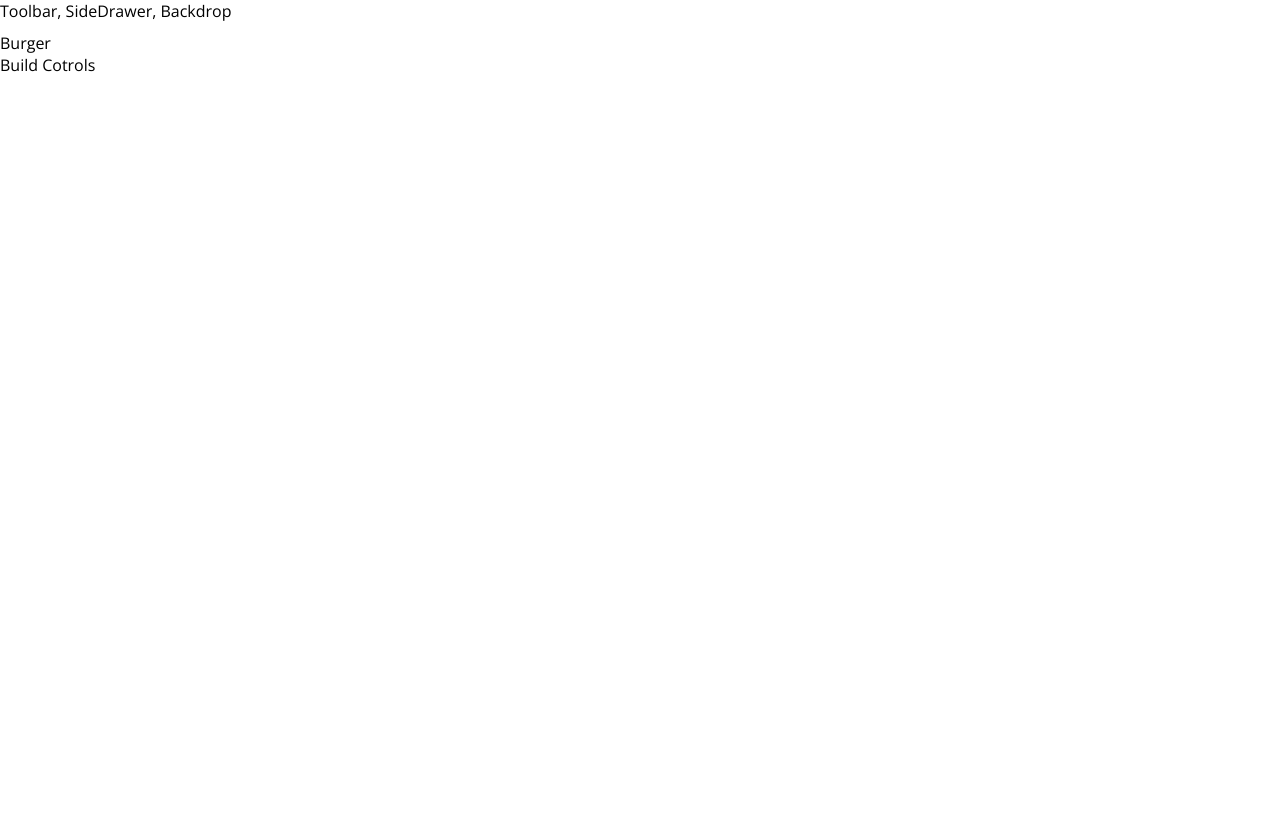
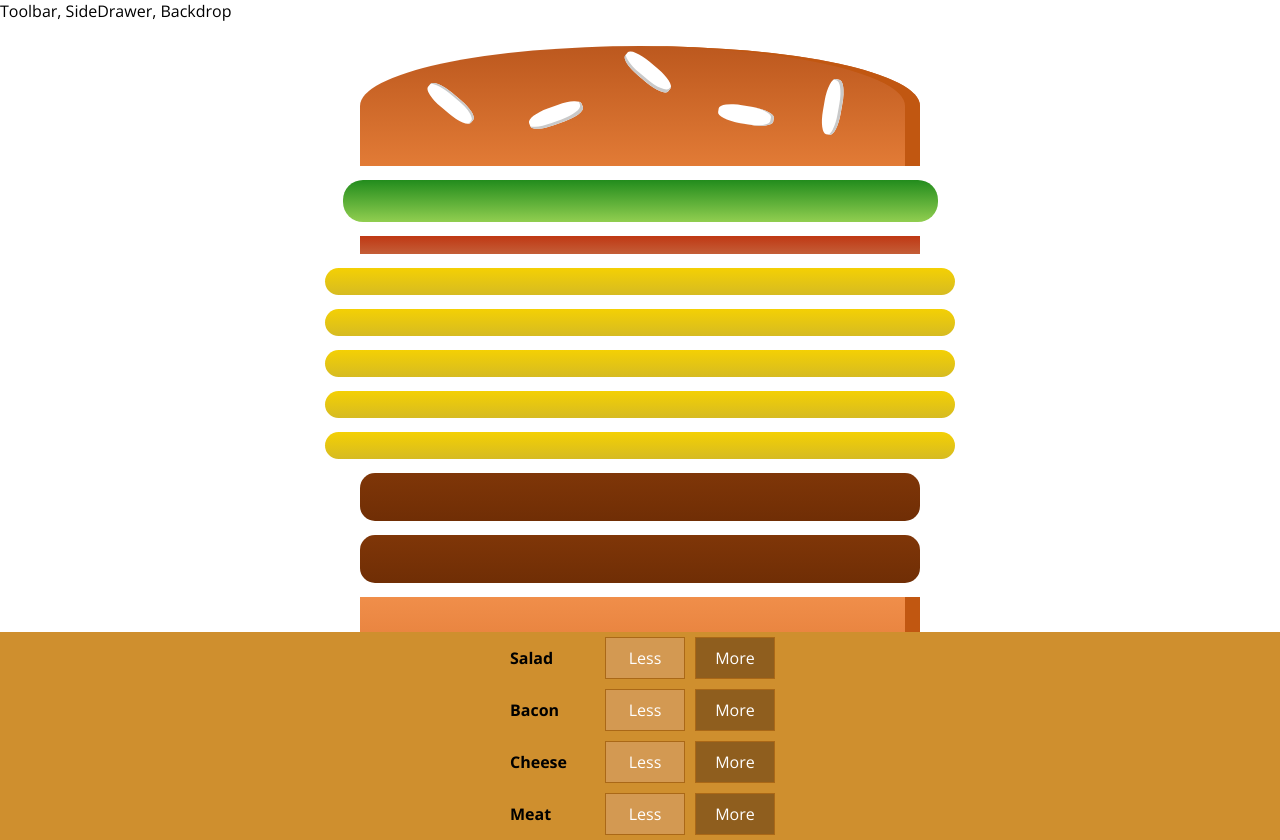
Before and after one commit to kumari-sudha/Burger, a React app: page / in a window 1280 px wide. Before the commit the page ends 800 px from the top, so only its background shows below. Built offline with nearby package versions, Linux system fonts and the light colour scheme.

Commit message:
BUrger with its build controls is made successfully

```diff
--- a/package.json
+++ b/package.json
@@ -44,6 +44,8 @@
     "postcss-normalize": "8.0.1",
     "postcss-preset-env": "6.7.0",
     "postcss-safe-parser": "4.0.1",
+    "prop-types": "^15.7.2",
+    "querystring": "^0.2.0",
     "react": "^16.12.0",
     "react-app-polyfill": "^1.0.5",
     "react-dev-utils": "^10.0.0",
--- a/public/index.html
+++ b/public/index.html
@@ -28,7 +28,7 @@
     <title>MyBurger</title>
   </head>
   <body>
-    <noscript>You need to enable JavaScript to run this app.</noscript>
+    <noscript>sudha</noscript>
     <div id="root"></div>
     <!--
       This HTML file is a template.
--- /dev/null
+++ b/src/components/Burger/BuildControls/BuildControl/BuildControl.css
@@ -0,0 +1,58 @@
+.buildControl{
+    display: flex;
+    flex-flow: row;
+    justify-content: space-between;
+    align-content: center;
+    margin: 5px 0;
+}
+
+.buildControl button{
+    display: block;
+    font: inherit;
+    padding: 5px;
+    margin: 0 5px;
+    width: 80px;
+    border: 1px solid #AA6817;
+    cursor: pointer;
+    outline: none;
+}
+
+
+.buildControl button:disabled {
+    background-color: #AC9980;
+    border: 1px solid #7E7365;
+    color: #ccc;
+    cursor: default;
+}
+
+.buildControl button:hover:disabled {
+    background-color: #AC9980;
+    color: #ccc;
+    cursor: not-allowed;
+}
+
+.label {
+    padding: 10px;
+    font-weight: bold;
+    width: 80px;
+}
+
+.buildControl .Less {
+    background-color: #D39952;
+    color: white;
+}
+
+.buildControl .More {
+    background-color: #8F5E1E;
+    color: white;
+}
+
+.buildControl .Less:hover, .buildControl .Less:active {
+    background-color: #DAA972;
+    color: white;
+}
+
+.buildControl .More:hover,.buildControl .More:active {
+    background-color: #99703F;
+    color: white;
+}
--- /dev/null
+++ b/src/components/Burger/BuildControls/BuildControl/BuildControl.js
@@ -0,0 +1,13 @@
+import React from "react";
+import "./BuildControl.css";
+const buildControl = props => {
+  return (
+    <div className="buildControl">
+      <div className="label">{props.label}</div>
+      <button className="Less">Less</button>
+      <button className="More">More</button>
+    </div>
+  );
+};
+
+export default buildControl;
--- /dev/null
+++ b/src/components/Burger/BuildControls/BuildControls.css
@@ -0,0 +1,9 @@
+.buildControls{
+    width: 100%;
+    background-color: #CF8F2E;
+    display: flex;
+    flex-flow: column;
+    align-items: center;
+    box-shadow: 0 2px 1px #ccc;
+    margin: auto;
+}
--- /dev/null
+++ b/src/components/Burger/BuildControls/BuildControls.js
@@ -0,0 +1,22 @@
+import React from 'react';
+import BuildControl from './BuildControl/BuildControl'
+import './BuildControls.css'
+
+const controls=[
+    {label:'Salad' , type:'salad'},
+    {label:'Bacon' , type:'bacon'},
+    {label:'Cheese' , type:'cheese'},
+    {label:'Meat' , type:'meat'}
+]
+
+const buildControls = (props) => {
+    return(
+        <div className="buildControls">
+             {controls.map(ctrl => (
+                 <BuildControl key={ctrl.label} label={ctrl.label}/>
+             ))}
+        </div>
+    )
+}
+
+export default buildControls;
--- /dev/null
+++ b/src/components/Burger/Burger.css
@@ -0,0 +1,26 @@
+.burger {
+  width: 100%;
+  margin: auto;
+  height: 250px;
+  overflow: scroll;
+  text-align: center;
+  font-weight: bold;
+  font-size: 1.2rem;
+}
+
+::-webkit-scrollbar {
+  display: none;
+}
+
+@media (min-width: 500px) and (min-height: 401px) {
+  .burger {
+    width: 450px;
+    height: 400px;
+  }
+}
+@media (min-width: 1000px) and (min-height: 700px) {
+  .burger {
+    width: 700px;
+    height: 600px;
+  }
+}
--- a/src/components/Burger/Burger.js
+++ b/src/components/Burger/Burger.js
@@ -0,0 +1,29 @@
+import React from "react";
+import "./Burger.css";
+import BurgerIngredient from "../Burger/BurgerIngredient/BurgerIngredient";
+
+const burger = props => {
+  // object.keys converts an object to array (keys only) then object ...Array() is used to make an array for object values.
+  let transformedIngredients = Object.keys(props.ingrdients)
+    .map(igKey => {
+      return [...Array(props.ingrdients[igKey])].map((_, i) => {
+        return <BurgerIngredient key={igKey + i} type={igKey} />;
+      });
+    })
+    .reduce((arr, el) => {
+      return arr.concat(el);
+    }, []);
+
+  if (transformedIngredients.length === 0) {
+    transformedIngredients = <p>Please start adding ingrdients!</p>;
+  }
+  return (
+    <div className="burger">
+      <BurgerIngredient type="bread-top" />
+      {transformedIngredients}
+      <BurgerIngredient type="bread-bottom" />
+    </div>
+  );
+};
+
+export default burger;
--- a/src/components/Burger/BurgerIngredient/BurgerIngredient.js
+++ b/src/components/Burger/BurgerIngredient/BurgerIngredient.js
@@ -1,10 +1,11 @@
 import React from "react";
-
+import propTypes from 'prop-types';
 import "./BurgerIngredient.css";
 
-const burgerIngredient = props => {
+class BurgerIngredient extends React.Component {
+  render() {
     let ingredient = null;
-  switch (props.type) {
+    switch (this.props.type) {
       case "bread-bottom":
         ingredient = <div className="BreadBottom"></div>;
         break;
@@ -29,9 +30,15 @@
         ingredient = <div className="Salad"></div>;
         break;
       default:
-        ingredient=null;
+        ingredient = null;
     }
     return ingredient;
-};
+  }
+}
 
-export default burgerIngredient;
+
+
+BurgerIngredient.propTypes = {
+    type:propTypes.string.isRequired,
+}
+export default BurgerIngredient;
--- a/src/containers/BurgerBuilder/BurgerBuilder.js
+++ b/src/containers/BurgerBuilder/BurgerBuilder.js
@@ -1,12 +1,23 @@
 import React from "react";
 import Aux from "../../hoc/Aux";
+import Burger from '../../components/Burger/Burger'
+import BuildControls from "../../components/Burger/BuildControls/BuildControls";
+class BurgerBuilder extends React.Component {
 
-class BurgerBuilder extends React.Component {
+  state={
+    ingrdients:{
+      salad:1,
+      bacon:1,
+      cheese:5,
+      meat:2
+    }
+  }
+
   render() {
     return (
       <Aux>
-        <div>Burger</div>
-        <div>Build Cotrols</div>
+        <Burger ingrdients={this.state.ingrdients}/>
+        <BuildControls/>
       </Aux>
     );
   }
```
Also changed, not shown: config/webpack.config.js (+167 -173 lines), 1 other file (tests, documents, lock files or other folders). Lines whose indentation alone changed are shown as unchanged.
